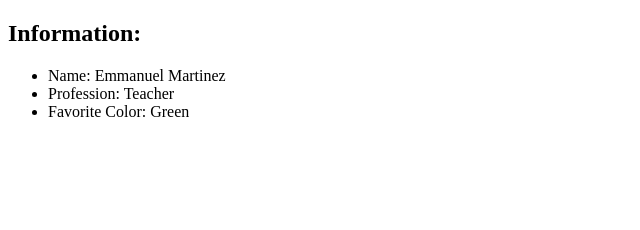
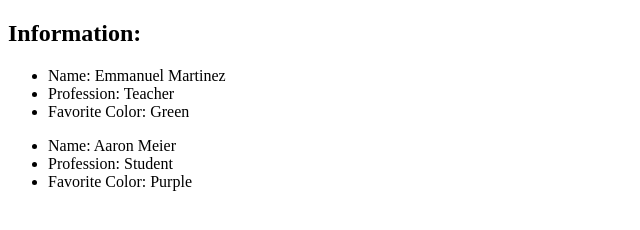
Before and after one commit to MrMartinezCTC/ProjectsDemo, a plain HTML site: page pages/aboutme.html in a window 1280 px wide. Shown: the whole page, without its empty margins (0-640 px from the left). Drawn offline with Linux system fonts and the light colour scheme.

Commit message:
added me

```diff
--- a/pages/aboutme.html
+++ b/pages/aboutme.html
@@ -13,5 +13,10 @@
         <li>Profession: Teacher</li>
         <li>Favorite Color: Green</li>
     </ul>
+    <ul>
+        <li>Name: Aaron Meier</li>
+        <li>Profession: Student</li>
+        <li>Favorite Color: Purple</li>
+    </ul>
 </body>
 </html>
```
